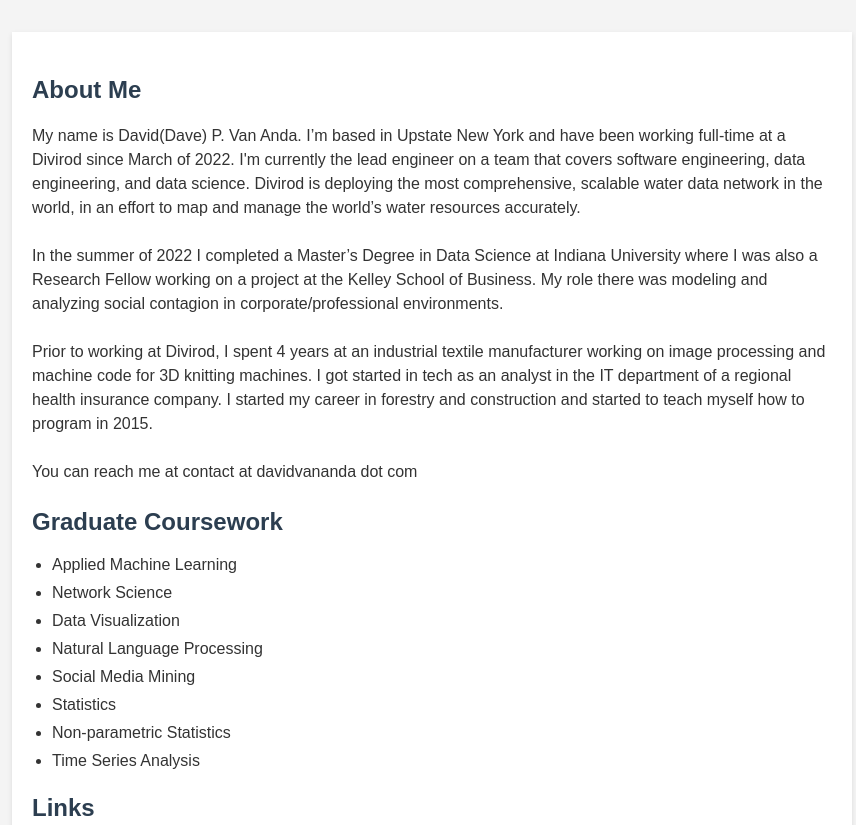
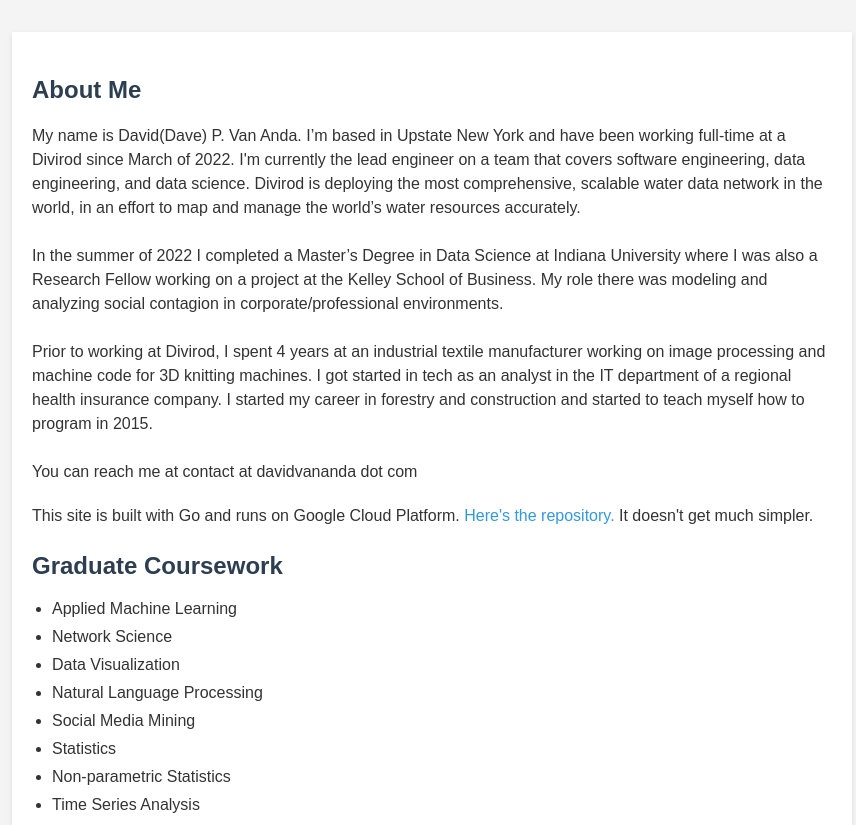
Before and after one commit to d141/personal-site-go, a plain HTML site: page site/public/index.html in a window 1280 px wide. Shown: the top 825 px of the page, without its empty margins (208-1064 px from the left). Drawn offline with Linux system fonts and the light colour scheme.

Commit message:
link to repo

```diff
--- a/site/public/index.html
+++ b/site/public/index.html
@@ -90,6 +90,7 @@
             <br><br>
             You can reach me at contact at davidvananda dot com
         </p>
+        <p>This site is built with Go and runs on Google Cloud Platform. <a href="https://github.com/d141/personal-site-go">Here's the repository.</a> It doesn't get much simpler.</p>
 
         <h2>Graduate Coursework</h2>
         <ul>
```
Also changed, not shown: 1 other file.
